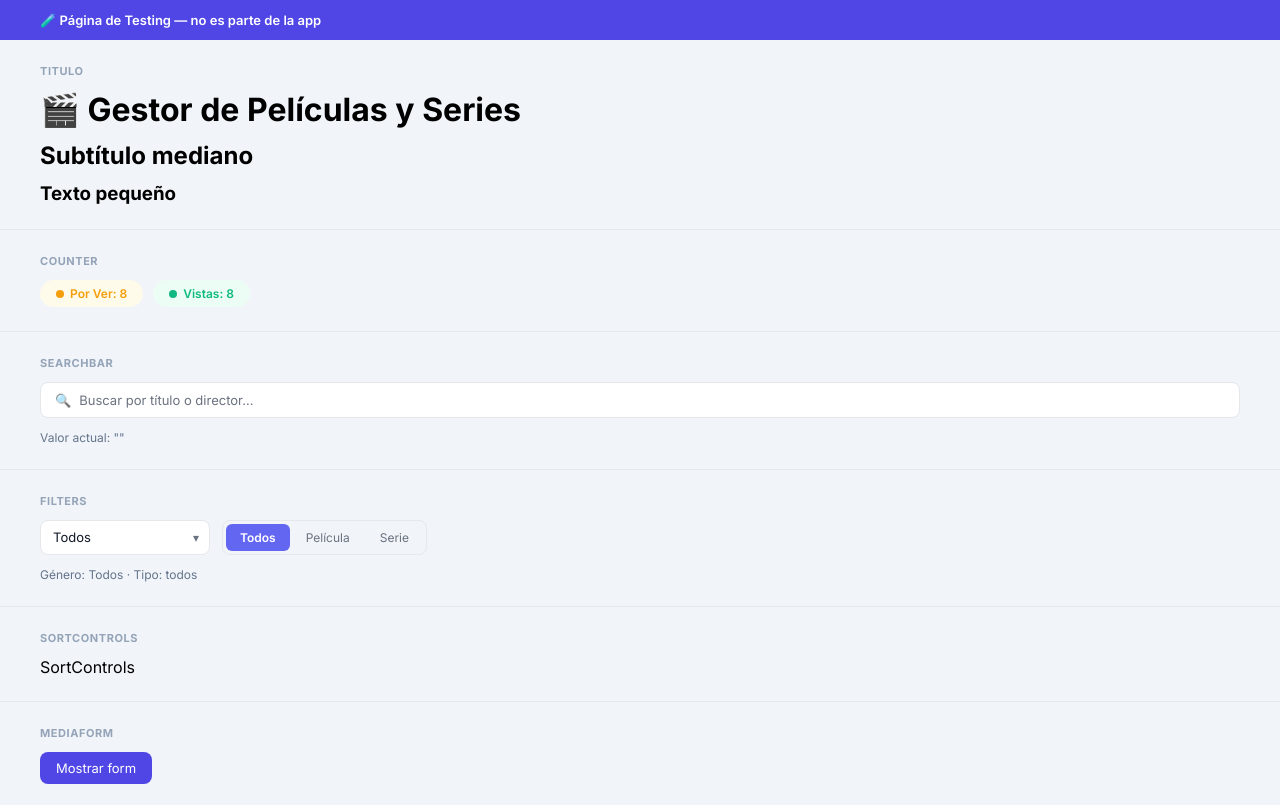
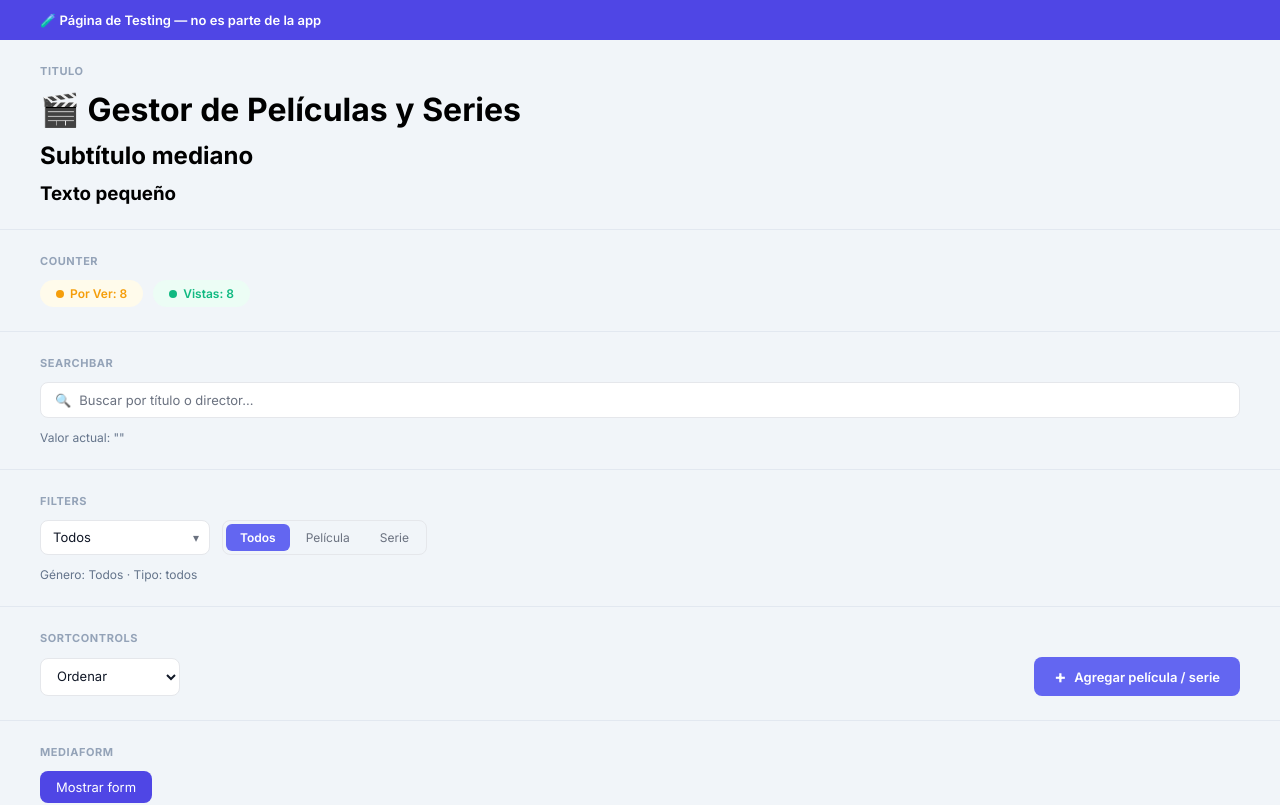
Before and after one commit to JoaquinIVL95/tp1_PWA_2026_unco, a React (Vite) app: page / in a window 1280 px wide. Shown: the top 805 px of the page. Built offline with nearby package versions, Linux system fonts and the light colour scheme.

Commit message:
agregue sort control, console log muestra los cambios

```diff
--- a/src/components/SortControls/SortControls.jsx
+++ b/src/components/SortControls/SortControls.jsx
@@ -1,5 +1,55 @@
-function SortControls() {
-  return <div>SortControls</div>
+import { useState } from "react";
+import styles from "./SortControls.module.css";
+
+function SortControl({ items, onSort }) {
+  const [sortOption, setSortOption] = useState("");
+
+  const handleSort = (value) => {
+    setSortOption(value);
+    console.log("ANTES:", items);
+
+    let sorted = [...items];
+
+    switch (value) {
+      case "year-asc":
+        sorted.sort((a, b) => a.anio - b.anio);
+        break;
+      case "year-desc":
+        sorted.sort((a, b) => b.anio - a.anio);
+        break;
+      case "rating-asc":
+        sorted.sort((a, b) => a.rating - b.rating);
+        break;
+      case "rating-desc":
+        sorted.sort((a, b) => b.rating - a.rating);
+        break;
+      default:
+        break;
+    }
+    console.log("DESPUÉS:", sorted);
+    onSort(sorted);
+  };
+
+  return (
+    <div className={styles.controlsBar}>
+      <select
+        className={styles.sortSelect}
+        value={sortOption}
+        onChange={(e) => handleSort(e.target.value)}
+      >
+        <option value="">Ordenar</option>
+        <option value="year-asc">Año ↑</option>
+        <option value="year-desc">Año ↓</option>
+        <option value="rating-asc">Rating ↑</option>
+        <option value="rating-desc">Rating ↓</option>
+      </select>
+
+      <button className={styles.addButton}>
+        <span className={styles.plus}>+</span>
+        Agregar película / serie
+      </button>
+    </div>
+  );
 }
 
-export default SortControls
+export default SortControl;
--- a/src/components/SortControls/SortControls.module.css
+++ b/src/components/SortControls/SortControls.module.css
@@ -1 +1,41 @@
-/* SortControls styles */
+.controlsBar {
+  display: flex;
+  justify-content: space-between;
+  align-items: center;
+}
+
+/* SELECT */
+.sortSelect {
+  width: 140px;
+  background: var(--surface);
+  border: 1px solid var(--border);
+  border-radius: 8px;
+  padding: 9px 12px;
+  font-size: 13px;
+  color: var(--fg);
+  cursor: pointer;
+}
+
+/* BOTON */
+.addButton {
+  background: var(--primary);
+  border: none;
+  border-radius: 8px;
+  padding: 9px 20px;
+  display: flex;
+  align-items: center;
+  gap: 8px;
+  cursor: pointer;
+}
+
+.plus {
+  font-size: 18px;
+  font-weight: 700;
+  color: #fff;
+}
+
+.addButton {
+  font-size: 13px;
+  font-weight: 600;
+  color: #fff;
+}
--- a/src/pages/Testing/Testing.jsx
+++ b/src/pages/Testing/Testing.jsx
@@ -17,9 +17,7 @@ export default function Testing() {
   const [genero, setGenero] = useState('Todos')
   const [tipo, setTipo] = useState('todos')
   const [mostrarForm, setMostrarForm] = useState(false)
-  console.log(seedData);
-  console.log(items);
-  console.log(items[1]);
+  const [peliculas, setPeliculas] = useState(seedData);
 
   const section = {
     padding: '24px 40px',
@@ -75,7 +73,10 @@ export default function Testing() {
       {/* SORT CONTROLS */}
       <div style={section}>
         <span style={label}>SortControls</span>
-        <SortControls />
+        <SortControls
+  items={peliculas}
+  onSort={(sorted) => setPeliculas(sorted)}
+/>
       </div>
 
       {/* MEDIA FORM */}
```
